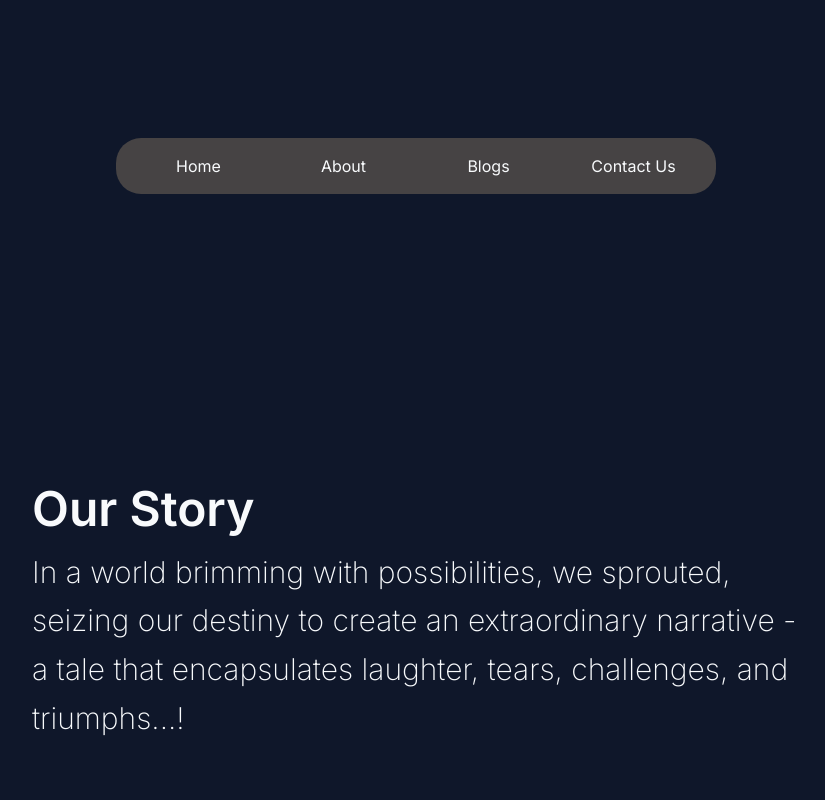
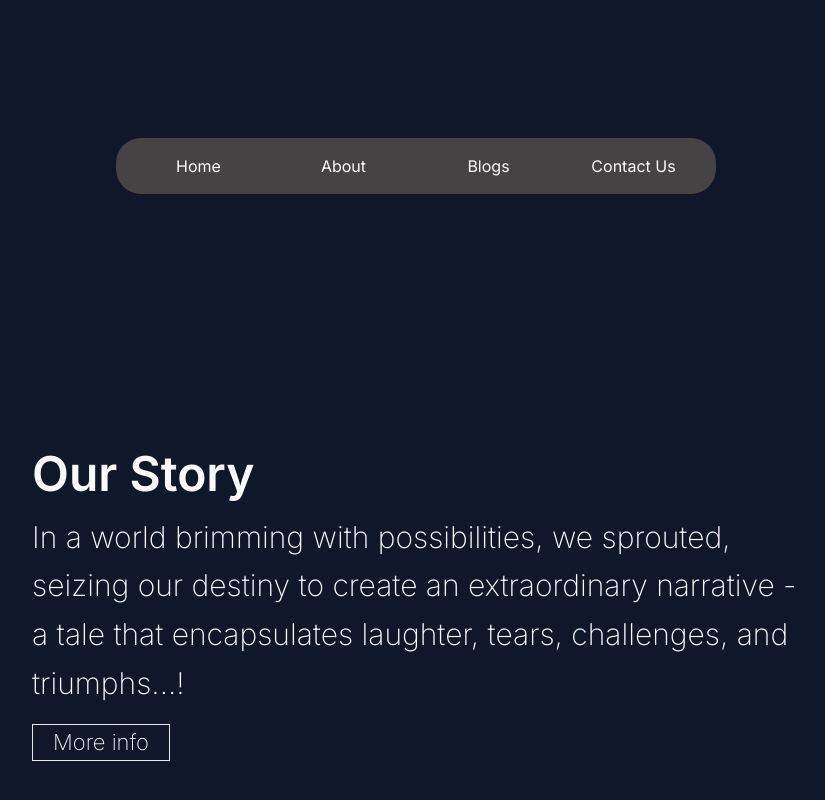
Before and after one commit to anwarjunaidkm/modern-portfolio, a Next.js app: page / in a window 1280 px wide. Shown: the part 434-1234 px from the top of the page, without its empty margins (224-1049 px from the left). Built offline with nearby package versions, Linux system fonts and the light colour scheme.

Commit message:
btn added

```diff
--- a/src/Containers/HomePage/TextSection/TextSection.tsx
+++ b/src/Containers/HomePage/TextSection/TextSection.tsx
@@ -9,6 +9,9 @@ function TextSection() {
           In a world brimming with possibilities, we sprouted, seizing our
           destiny to create an extraordinary narrative - a tale that
           encapsulates laughter, tears, challenges, and triumphs...!
+          <div>
+            <button className=" border px-5 text-4xl my-4 ">More info</button>
+          </div>
         </p>
       </div>
     </div>
```
